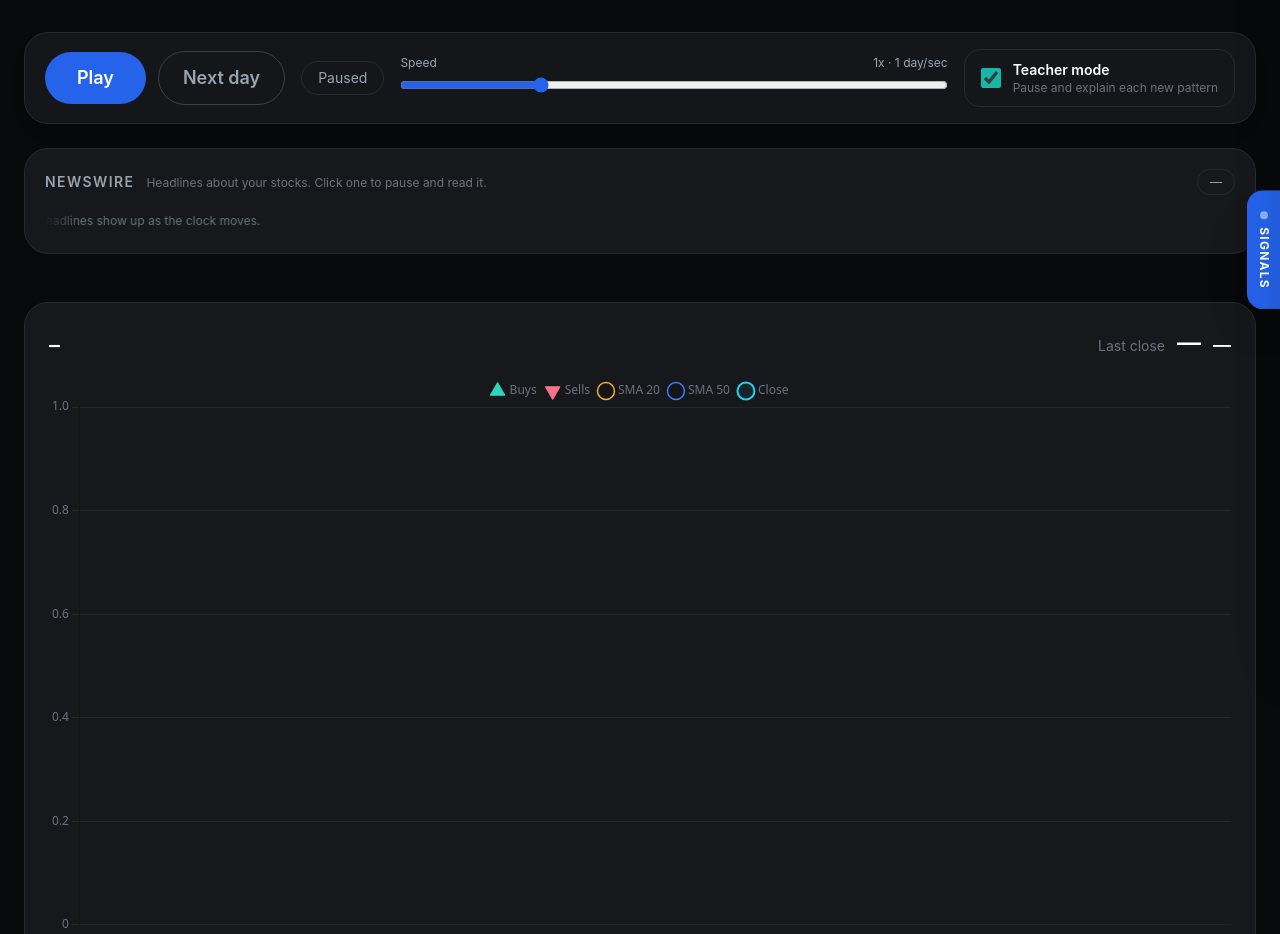
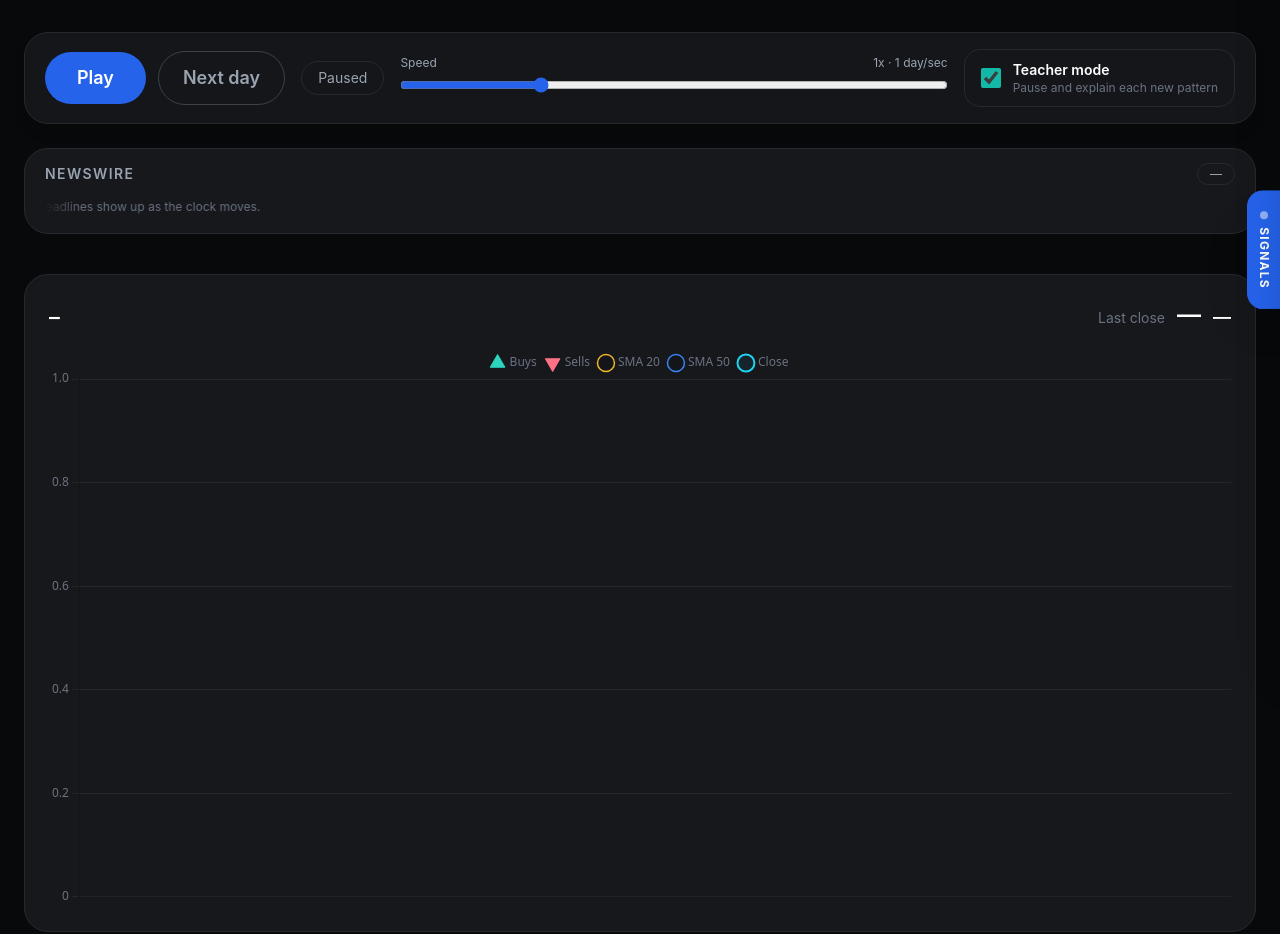
Before and after one commit to MontyPython-HTML/StockSim, a Flask app: template src/templates/game.html in a window 1280 px wide. Shown: the part 150-1084 px from the top of the page. Run offline with Flask 3, Linux system fonts and the light colour scheme; the template is opened without the code that fills it: most values are stand-ins (such as "Sample title", 1, 10 or a date in 2020); a database or web service that is not in the repository returns one stand-in record (values such as "Sample title"); data that the repository does not hold is empty; parts of the project's set-up code (start-up, migrations or seed data) failed here and were passed over; some libraries are stand-ins or nearby versions.

Commit message:
fix: shorter news

```diff
--- a/src/templates/game.html
+++ b/src/templates/game.html
@@ -99,13 +99,10 @@
              the clock moves: a strip of headlines drifting steadily past. Stories arrive
              whether or not anyone is watching, and clicking one stops the clock so it can
              actually be read. -->
-        <section id="news-panel" class="mb-6 rounded-3xl border border-line bg-surface p-5">
-            <div class="mb-3 flex flex-wrap items-center justify-between gap-3">
-                <div class="flex flex-wrap items-baseline gap-3">
-                    <h2 class="text-sm font-semibold uppercase tracking-widest text-muted">Newswire</h2>
-                    <span class="text-xs text-dim">Headlines about your stocks. Click one to pause and read it.</span>
-                </div>
-                <span id="news-count" class="rounded-full border border-line px-3 py-1 text-xs text-muted">&mdash;</span>
+        <section id="news-panel" class="mb-4 rounded-3xl border border-line bg-surface px-5 py-3.5">
+            <div class="mb-2 flex flex-wrap items-center justify-between gap-3">
+                <h2 class="text-sm font-semibold uppercase tracking-widest text-muted">Newswire</h2>
+                <span id="news-count" class="rounded-full border border-line px-3 py-0.5 text-xs text-muted">&mdash;</span>
             </div>
             <div id="news-viewport" class="newswire-viewport">
                 <div id="news-track" class="newswire-track">
```
Also changed, not shown: src/static/prod/output.css.
